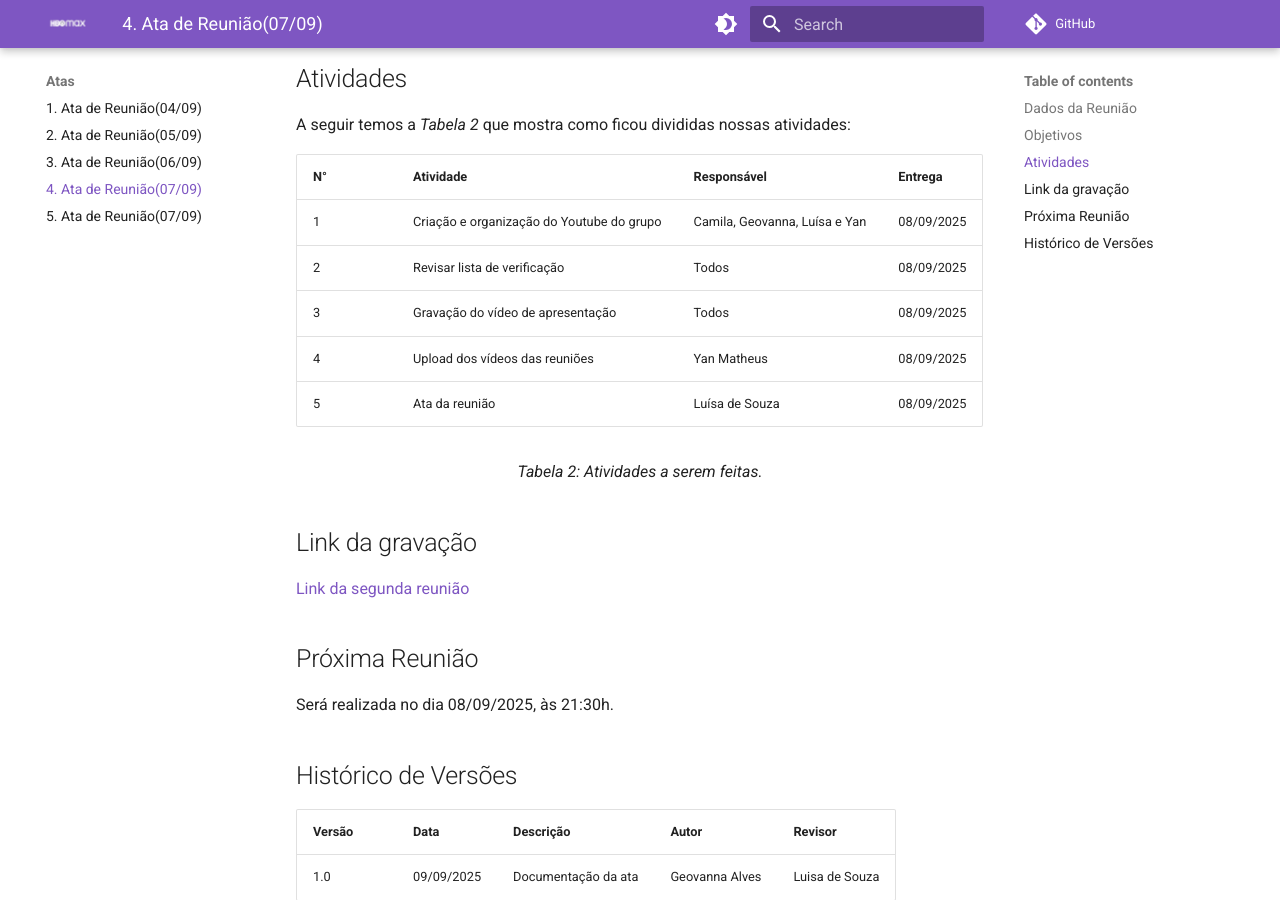
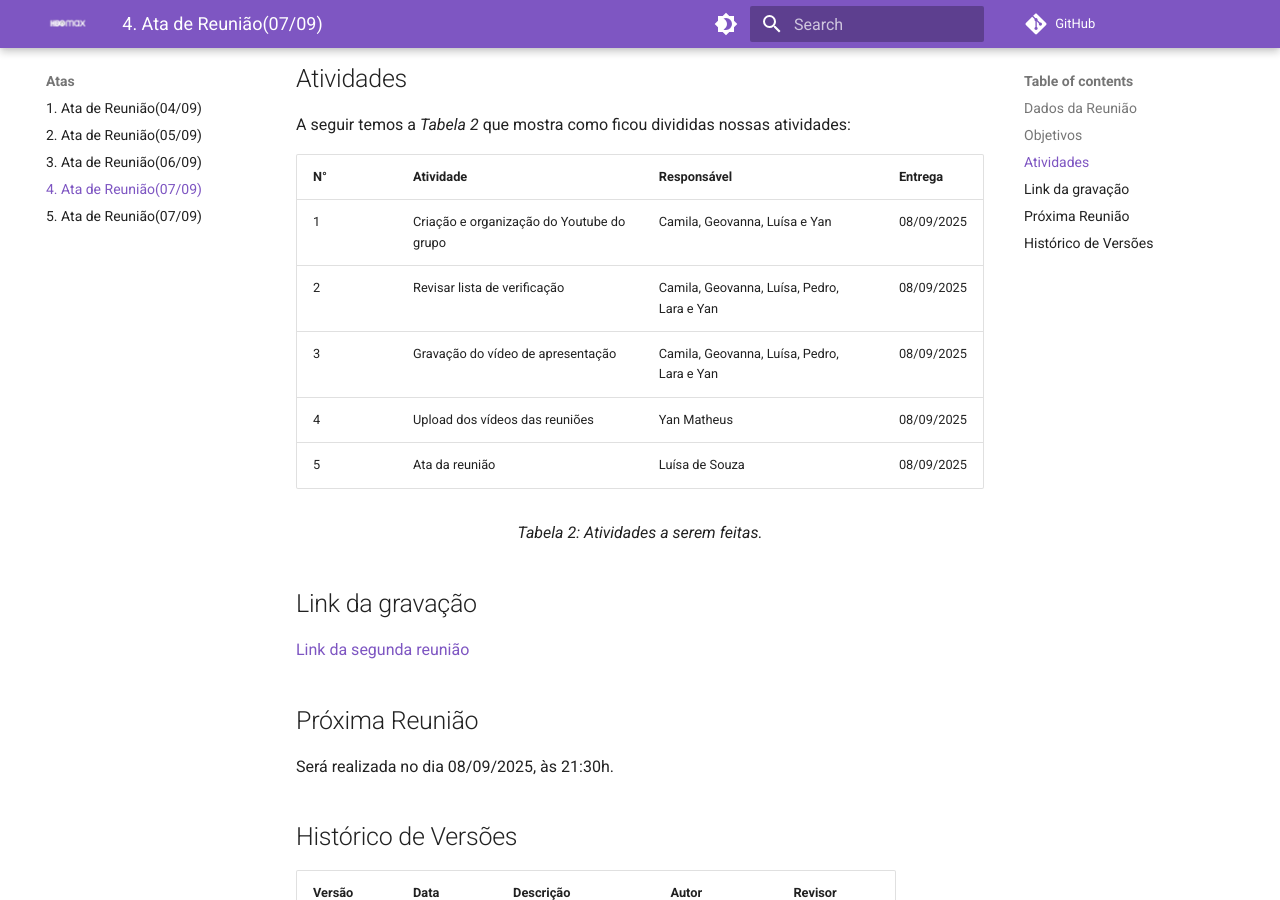
Before and after one commit to Requisitos-de-Software/2025.2-Grupo05, an MkDocs documentation site: the page built from docs/Atas/ata07-09_2.md, in a window 1280 px wide and 900 px high, scrolled down 673 px. Built offline with MkDocs 1.6.1 and Material for MkDocs 9.7.7, drawn with Linux system fonts in a browser that asks for light colours; comment, search, counter and statistics services are not loaded.

Commit message:
Update ata07-09_2.md

```diff
--- a/docs/Atas/ata07-09_2.md
+++ b/docs/Atas/ata07-09_2.md
@@ -23,8 +23,8 @@ A seguir temos a <i>Tabela 2</i> que mostra como ficou divididas nossas atividad
 | N°| Atividade | Responsável | Entrega |
 | ---- | ---- | ---- | ---- |
 | 1 | Criação e organização do Youtube do grupo | Camila, Geovanna, Luísa e Yan | 08/09/2025 |
-| 2 | Revisar lista de verificação | Todos | 08/09/2025 |
-| 3|  Gravação do vídeo de apresentação| Todos | 08/09/2025|
+| 2 | Revisar lista de verificação | Camila, Geovanna, Luísa, Pedro, Lara e Yan | 08/09/2025 |
+| 3|  Gravação do vídeo de apresentação|  Camila, Geovanna, Luísa, Pedro, Lara e Yan | 08/09/2025|
 | 4| Upload dos vídeos das reuniões | Yan Matheus| 08/09/2025|
 | 5| Ata da reunião | Luísa de Souza | 08/09/2025|
 <figcaption align="center">Tabela 2: Atividades a serem feitas.</figcaption>
```
